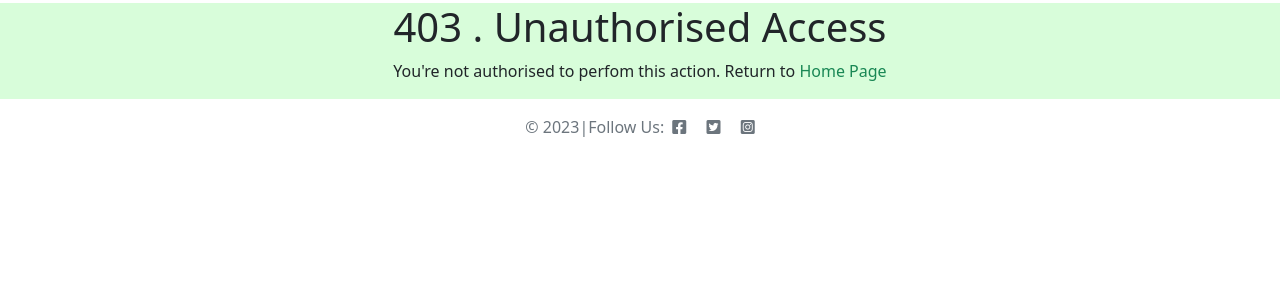
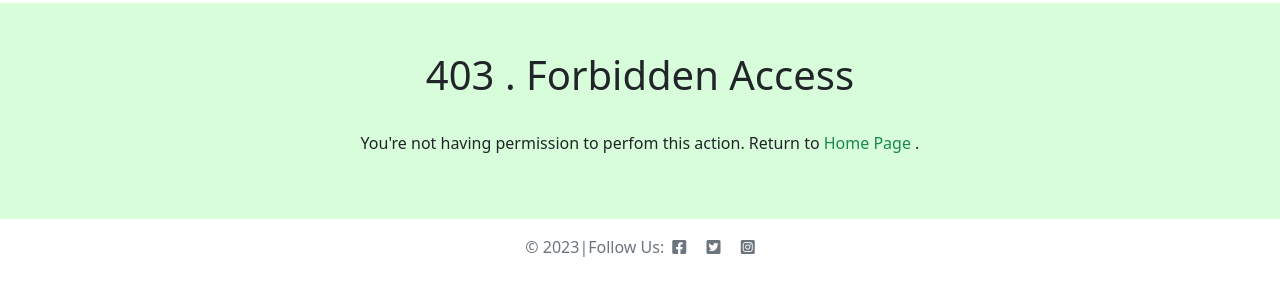
Before and after one commit to Indrakens/cocktail-haven, a Django app: template templates/403.html in a window 1280 px wide. Shown: the part 103-406 px from the top of the page. Run offline with Django 3.2, Linux system fonts and the light colour scheme; the template is opened without the code that fills it, so the values that code supplies are empty.

Commit message:
Add text to 403 page

```diff
--- a/cocktails2023/settings.py
+++ b/cocktails2023/settings.py
@@ -31,7 +31,7 @@ SECRET_KEY = os.environ.get('SECRET_KEY')
 # SECURITY WARNING: don't run with debug turned on in production!
 DEBUG = True
 
-ALLOWED_HOSTS = ['cocktailhaven-c675f9e827ad.herokuapp.com','8000-indrakens-cocktailhaven-v4ny38i1m3x.ws-eu105.gitpod.io']
+ALLOWED_HOSTS = ['cocktailhaven-c675f9e827ad.herokuapp.com','8000-indrakens-cocktailhaven-eahhjpiz98a.ws-eu105.gitpod.io']
 
 
 # Application definition
--- a/templates/403.html
+++ b/templates/403.html
@@ -3,8 +3,9 @@
 {% block title %}Delete Cocktail{% endblock %}
 
 {% block content %}
-    <div class="container text-center">
-        <h1>403 . Unauthorised Access</h1>
-        <p>You're not authorised to perfom this action. Return to <a href="{% url 'home' %}" class="return-home">Home Page</a></p>
+    <div class="container text-center pt-5 pb-5">
+        <h1>403 . Forbidden Access</h1>
+        <br>
+        <p>You're not having permission to perfom this action. Return to <a href="{% url 'home' %}" class="return-home">Home Page</a> .</p>
     </div>
 {% endblock %}
```
